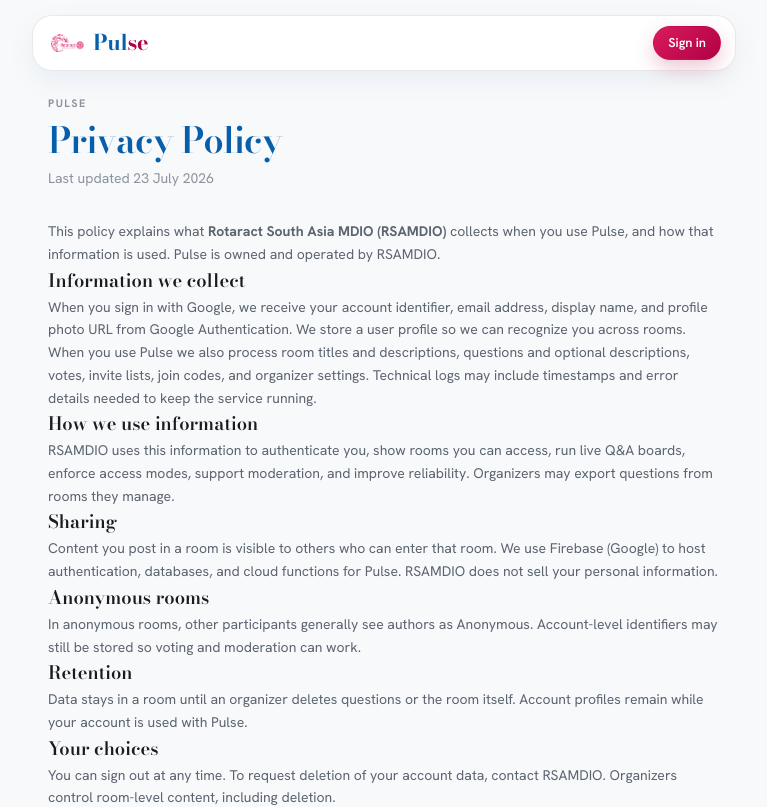
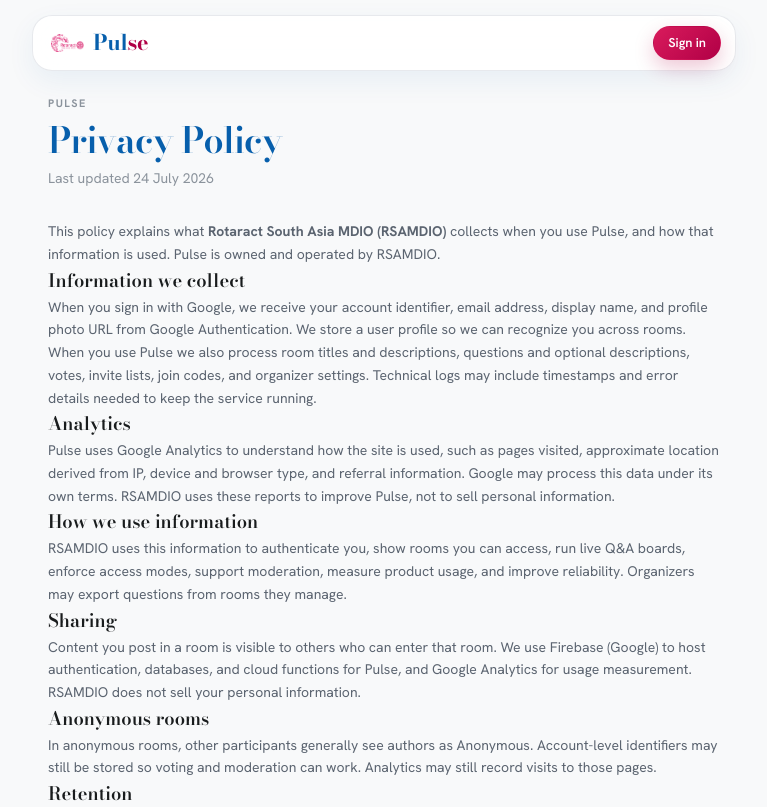
Before and after one commit to rsamdio/Pulse, a Next.js app: page /privacy in a window 1280 px wide. Shown: the top 807 px of the page, without its empty margins (256-1023 px from the left). Built offline with nearby package versions, Linux system fonts and the light colour scheme; no server answers.

Commit message:
analytics insert

```diff
--- a/src/app/layout.tsx
+++ b/src/app/layout.tsx
@@ -1,4 +1,5 @@
 import type { Metadata } from "next";
+import Script from "next/script";
 import { Bodoni_Moda, Hanken_Grotesk } from "next/font/google";
 import { AuthProvider } from "@/contexts/AuthContext";
 import { AppHeader } from "@/components/AppHeader";
@@ -94,6 +95,18 @@
   return (
     <html lang="en" className={`${display.variable} ${body.variable} h-full`}>
       <body className="app-shell">
+        <Script
+          src="https://www.googletagmanager.com/gtag/js?id=G-F2FEXLW09J"
+          strategy="afterInteractive"
+        />
+        <Script id="google-analytics" strategy="afterInteractive">
+          {`
+            window.dataLayer = window.dataLayer || [];
+            function gtag(){dataLayer.push(arguments);}
+            gtag('js', new Date());
+            gtag('config', 'G-F2FEXLW09J');
+          `}
+        </Script>
         <AuthProvider>
           <AppHeader />
           <main className="app-main">{children}</main>
--- a/src/app/privacy/page.tsx
+++ b/src/app/privacy/page.tsx
@@ -17,7 +17,7 @@
 
 export default function PrivacyPage() {
   return (
-    <LegalPage title="Privacy Policy" updated="23 July 2026">
+    <LegalPage title="Privacy Policy" updated="24 July 2026">
       <p>
         This policy explains what{" "}
         <strong>Rotaract South Asia MDIO (RSAMDIO)</strong> collects when you
@@ -38,37 +38,49 @@
         details needed to keep the service running.
       </p>
 
+      <h2>Analytics</h2>
+      <p>
+        Pulse uses Google Analytics to understand how the site is used, such as
+        pages visited, approximate location derived from IP, device and browser
+        type, and referral information. Google may process this data under its
+        own terms. RSAMDIO uses these reports to improve Pulse, not to sell
+        personal information.
+      </p>
+
       <h2>How we use information</h2>
       <p>
         RSAMDIO uses this information to authenticate you, show rooms you can
         access, run live Q&A boards, enforce access modes, support moderation,
-        and improve reliability. Organizers may export questions from rooms they
-        manage.
+        measure product usage, and improve reliability. Organizers may export
+        questions from rooms they manage.
       </p>
 
       <h2>Sharing</h2>
       <p>
         Content you post in a room is visible to others who can enter that room.
         We use Firebase (Google) to host authentication, databases, and cloud
-        functions for Pulse. RSAMDIO does not sell your personal information.
+        functions for Pulse, and Google Analytics for usage measurement. RSAMDIO
+        does not sell your personal information.
       </p>
 
       <h2>Anonymous rooms</h2>
       <p>
         In anonymous rooms, other participants generally see authors as
         Anonymous. Account-level identifiers may still be stored so voting and
-        moderation can work.
+        moderation can work. Analytics may still record visits to those pages.
       </p>
 
       <h2>Retention</h2>
       <p>
         Data stays in a room until an organizer deletes questions or the room
         itself. Account profiles remain while your account is used with Pulse.
+        Analytics retention follows Google Analytics settings used for Pulse.
       </p>
 
       <h2>Your choices</h2>
       <p>
-        You can sign out at any time. To request deletion of your account data,
+        You can sign out at any time. Browser settings and extensions may limit
+        analytics cookies or scripts. To request deletion of your account data,
         contact RSAMDIO. Organizers control room-level content, including
         deletion.
       </p>
--- a/src/app/terms/page.tsx
+++ b/src/app/terms/page.tsx
@@ -1,4 +1,5 @@
 import type { Metadata } from "next";
+import Link from "next/link";
 import { LegalPage } from "@/components/LegalPage";
 import { pageTitle } from "@/lib/branding";
 
@@ -17,11 +18,12 @@
 
 export default function TermsPage() {
   return (
-    <LegalPage title="Terms of Service" updated="23 July 2026">
+    <LegalPage title="Terms of Service" updated="24 July 2026">
       <p>
         Pulse is a live room Q&A product owned and operated by{" "}
         <strong>Rotaract South Asia MDIO (RSAMDIO)</strong>. By signing in and
-        using Pulse, you agree to these terms.
+        using Pulse, you agree to these terms and our{" "}
+        <Link href="/privacy">Privacy Policy</Link>.
       </p>
 
       <h2>Using Pulse</h2>
@@ -52,6 +54,12 @@
         service. RSAMDIO may suspend access if these terms are violated.
       </p>
 
+      <h2>Analytics</h2>
+      <p>
+        Pulse uses Google Analytics to measure site usage and improve the
+        product. Details are in the Privacy Policy.
+      </p>
+
       <h2>Availability</h2>
       <p>
         Pulse is provided as-is. Features may change, and RSAMDIO does not
```
